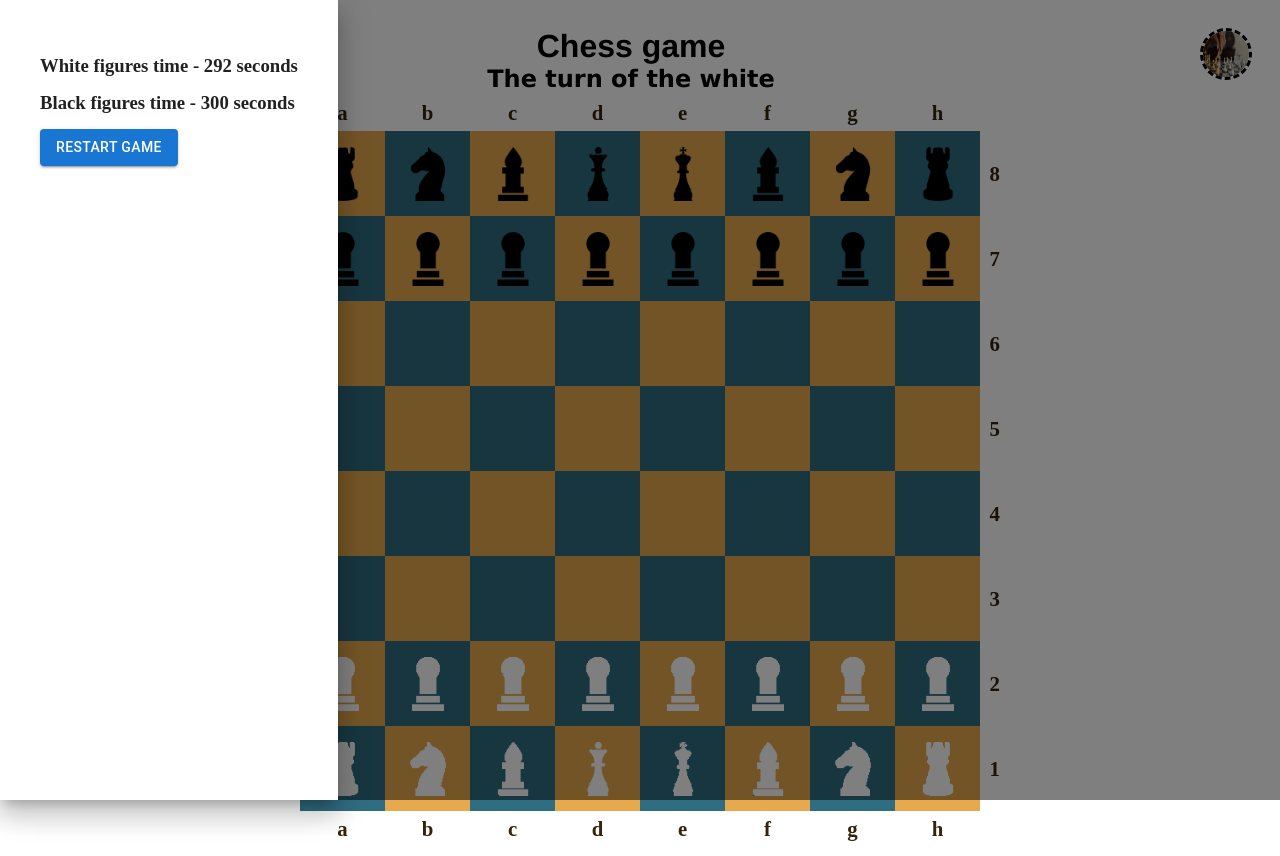
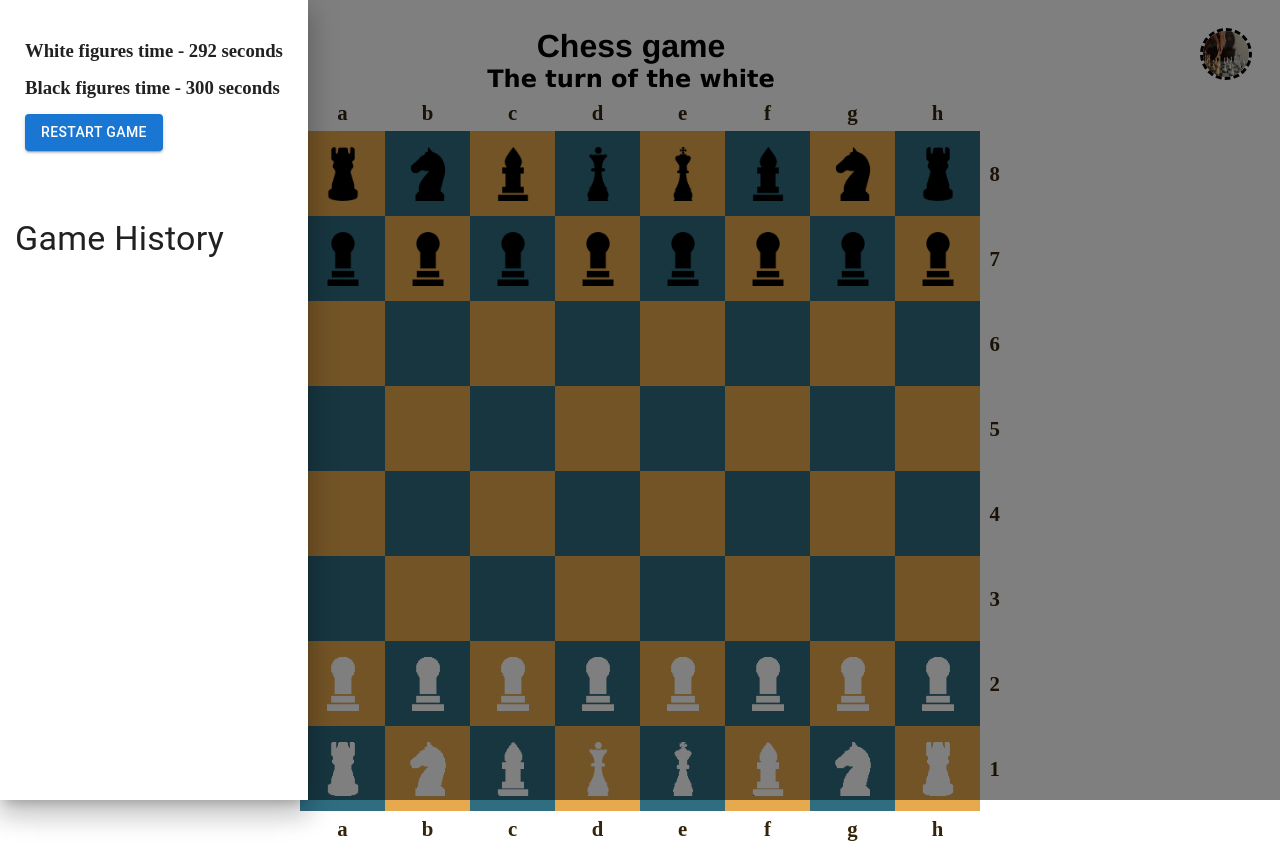
Before and after one commit to Segnities/chess-game, a React (Vite) app: page / in a window 1280 px wide. Both pictures are taken after a click on the icon 45 px from the left and 45 px from the top of the page. Built offline with nearby package versions, Linux system fonts and the light colour scheme.

Commit message:
Game history state

```diff
--- a/package.json
+++ b/package.json
@@ -13,6 +13,7 @@
     "@emotion/react": "^11.11.1",
     "@emotion/styled": "^11.11.0",
     "@mui/material": "^5.14.0",
+    "lodash": "^4.17.21",
     "nanoid": "^4.0.2",
     "react": "^18.2.0",
     "react-dom": "^18.2.0",
@@ -21,6 +22,7 @@
     "redux": "^4.2.1"
   },
   "devDependencies": {
+    "@types/lodash": "^4.14.195",
     "@types/react": "^18.0.37",
     "@types/react-dom": "^18.0.11",
     "@typescript-eslint/eslint-plugin": "^5.59.0",
--- a/src/App.css
+++ b/src/App.css
@@ -35,7 +35,7 @@ img.lost-figure-logo {
 }
 
 .timer {
-    padding: 25px;
+    padding: 10px;
 }
 
 .timer>* {
@@ -83,6 +83,10 @@ img.lost-figure-logo {
 .right-menu__image img:hover {
     animation: borderRoll 150ms infinite ease-in;
     cursor: pointer;
+}
+
+.game-history__container {
+    padding: 10px 15px;
 }
 
 .board {
--- a/src/App.tsx
+++ b/src/App.tsx
@@ -1,11 +1,17 @@
-import { useEffect, useRef, useState } from "react";
+import {
+  useEffect,
+  useRef,
+  useState
+} from "react";
 
 import { useDispatch } from "react-redux";
 
-
 import Board from "./components/Board";
 
-import { restartTimerAction, startTimerAction } from "./store/timerReducer";
+import {
+  restartTimerAction,
+  startTimerAction
+} from "./store/timerReducer";
 
 import BoardModel from "./models/board-model";
 import { ColorsModel } from "./models/colors-model";
@@ -16,6 +22,8 @@ import LeftMenu from "./components/LeftMenu";
 import RightMenu from "./components/RightMenu";
 import Title from "./components/Title";
 
+import { cloneDeep as _cloneDeep } from "lodash";
+
 import './App.css';
 
 
@@ -23,13 +31,15 @@ function App() {
   const [board, setBoard] = useState<BoardModel>(new BoardModel());
   const [gameHistory, setGameHistory] = useState<BoardModel[]>([]);
 
-  const [whitePlayer, setWhitePlayer] = useState<PlayerModel>(new PlayerModel(ColorsModel.WHITE));
-  const [blackPlayer, setBlackPlayer] = useState<PlayerModel>(new PlayerModel(ColorsModel.BLACK));
+  const [whitePlayer] = useState<PlayerModel>(new PlayerModel(ColorsModel.WHITE));
+  const [blackPlayer] = useState<PlayerModel>(new PlayerModel(ColorsModel.BLACK));
 
   const [leftDrawerOpen, setLeftDrawerOpen] = useState<boolean>(false);
   const [rightDrawerOpen, setRightDrawerOpen] = useState<boolean>(false);
 
   const [currentPlayer, setCurrentPlayer] = useState<PlayerModel | null>(null);
+
+  const [currentStep, setCurrentStep] = useState<number>(0);
 
   const timer = useRef<ReturnType<typeof setInterval> | null>(null);
 
@@ -53,6 +63,12 @@ function App() {
         dispatch(startTimerAction(currentPlayer.color));
       }
     }, 1000);
+  }
+
+  const updateBoardAndStep = (newBoard: BoardModel) => {
+    setBoard(newBoard);
+    setGameHistory([...gameHistory, _cloneDeep(newBoard)]);
+    setCurrentStep(currentStep + 1);
   }
 
   const swapPlayer = () => {
@@ -86,6 +102,7 @@ function App() {
       </div>
       <Board
         board={board}
+        updateBoardAndStep={updateBoardAndStep}
         setBoard={setBoard}
         currentPlayer={currentPlayer}
         swapPlayer={swapPlayer}
--- a/src/components/Board.tsx
+++ b/src/components/Board.tsx
@@ -10,16 +10,18 @@ import PlayerModel from "../models/player-model";
 
 interface BoardProps {
     board: BoardModel;
-    setBoard: (board: BoardModel) => void;
+    updateBoardAndStep: (board: BoardModel) => void;
     currentPlayer: PlayerModel | null;
     swapPlayer: () => void;
+    setBoard: (board: BoardModel) => void;
 }
 
 export default function Board({
     board,
-    setBoard,
+    updateBoardAndStep,
     currentPlayer,
-    swapPlayer
+    swapPlayer,
+    setBoard
 }: BoardProps) {
     const [selectedCell, setSelectedCell] = React.useState<CellModel | null>(null);
 
@@ -38,6 +40,8 @@ export default function Board({
             selectedCell.moveFigure(cell);
             swapPlayer();
             setSelectedCell(null);
+            updateBoardAndStep(board);
+
         } else {
             if (cell.figure?.color !== currentPlayer?.color) {
                 return;
--- a/src/components/GameHistory.tsx
+++ b/src/components/GameHistory.tsx
@@ -0,0 +1,47 @@
+import {
+    Grid,
+    List,
+    ListItem,
+    ListItemText,
+    Typography
+} from "@mui/material";
+
+import BoardModel from "../models/board-model";
+
+interface GameHistoryProps {
+    history: BoardModel[];
+}
+
+export default function GameHistory({
+    history,
+    ...props
+}: GameHistoryProps) {
+    return (
+        <div className="game-history__container">
+            <Grid
+                container
+                justifyContent="center"
+                alignItems="center"
+            >
+                <Grid item xs={12} md={12} lg={12}>
+                    <Typography sx={{ mt: 4, mb: 2 }} variant="h4" component="p">
+                        Game History
+                    </Typography>
+                    <List dense>
+                        {
+                            history.map((board, index) => (
+                                <ListItem onClick={()=> console.log(board)
+                                }>
+                                    <ListItemText
+                                        primary={index + 1 + ' step'}
+                                        secondary={index % 2 ? 'white' : 'black'}
+                                    />
+                                </ListItem>
+                            ))
+                        }
+                    </List>
+                </Grid>
+            </Grid>
+        </div>
+    );
+}
--- a/src/components/LeftMenu.tsx
+++ b/src/components/LeftMenu.tsx
@@ -3,6 +3,7 @@ import { Drawer } from "@mui/material";
 import BoardModel from "../models/board-model";
 
 import { RxHamburgerMenu } from "react-icons/rx";
+import GameHistory from "./GameHistory";
 import Timer from "./Timer";
 
 interface LeftMenuProps {
@@ -35,6 +36,9 @@ export default function LeftMenu(props: LeftMenuProps) {
                 <div className="left-menu__drawer">
                     <Timer restart={restart} />
                 </div>
+                <GameHistory
+                    history={gameHistrory}
+                />
             </Drawer>
         </div>
     );
```
Also changed, not shown: 1 other file (tests, documents, lock files or other folders).
